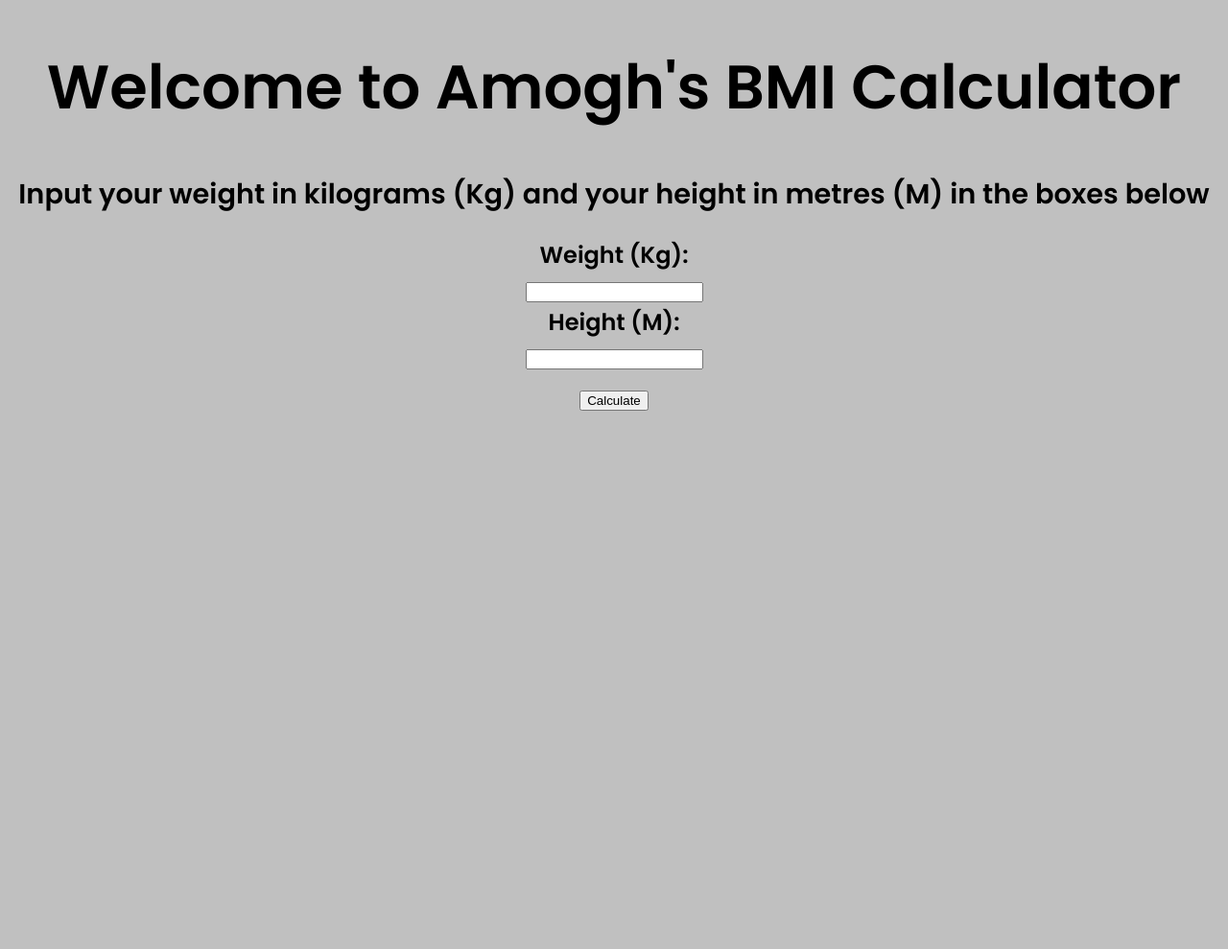
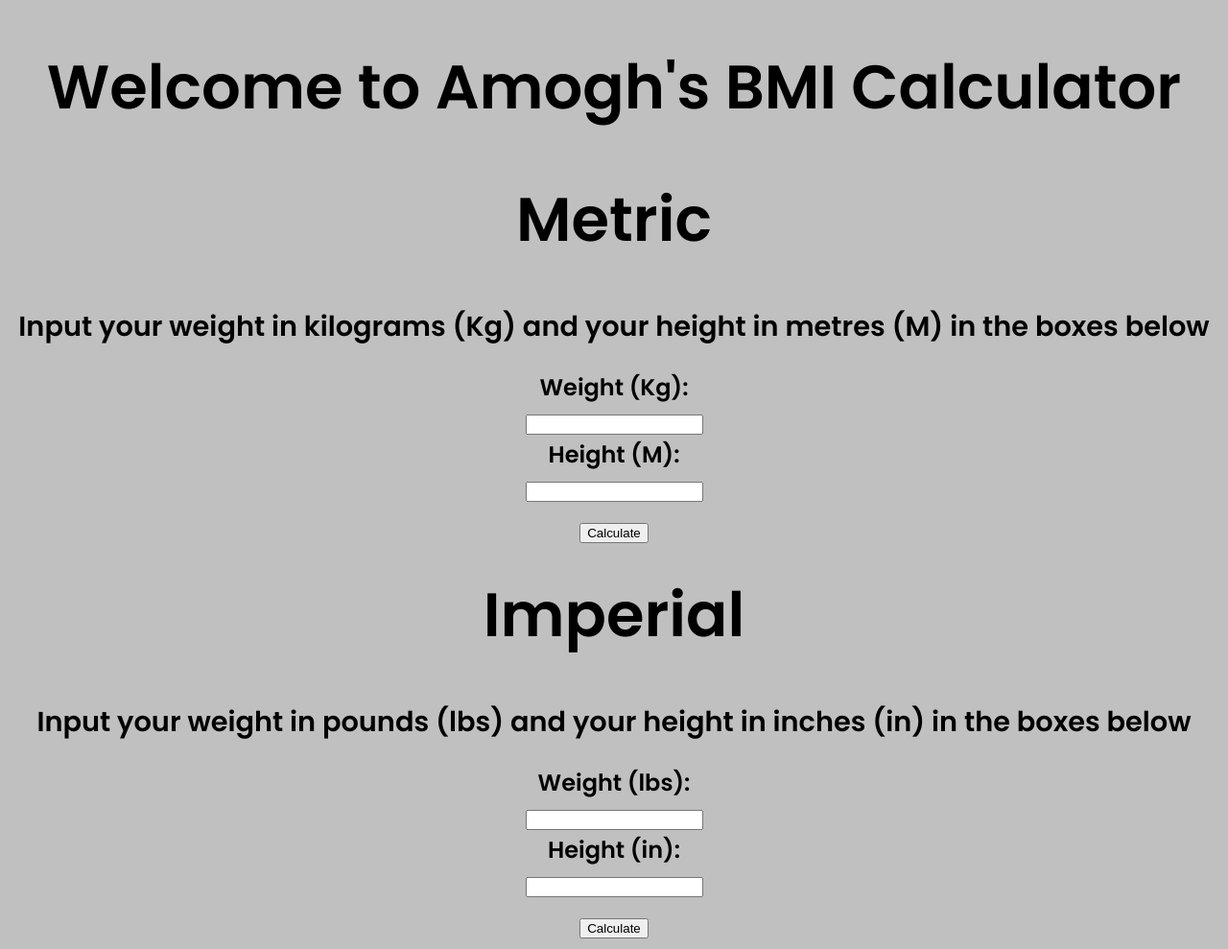
Before and after one commit to JoelWillams2021/BMI_Calculator, a plain HTML site: page index.html in a window 1280 px wide. Shown: the whole page at 96% size. Before the commit the page ends 800 px from the top, so only its background shows below. Drawn offline with Linux system fonts and the light colour scheme.

Commit message:
Added an Imperial Calculator
Can now add imperial values to the BMI Calculator

```diff
--- a/css/styles.css
+++ b/css/styles.css
@@ -5,6 +5,12 @@ body{
 
 
 .Title{
+  text-align: center;
+  font-family: 'Poppins', sans-serif;
+  font-size: 2rem;
+}
+
+.Metric{
   text-align: center;
   font-family: 'Poppins', sans-serif;
   font-size: 2rem;
@@ -36,3 +42,36 @@ body{
   font-size: 1.6rem;
   bottom:-1rem;
 }
+
+.Title_2{
+  text-align: center;
+  font-family: 'Poppins', sans-serif;
+  font-size: 2rem;
+}
+
+.Subtitle_2{
+  text-align: center;
+  font-family: 'Poppins', sans-serif;
+  font-size: 1.2rem;
+}
+
+.BMI_Form_2{
+  text-align: center;
+  font-family: 'Poppins', sans-serif;
+  font-size: 1.5rem;
+}
+
+.Submit_button_2{
+    position: relative;
+    bottom:-1rem;
+    text-align: center;
+    font-family: 'Poppins', sans-serif;
+}
+
+.Output_text_2{
+  position: relative;
+  text-align: center;
+  font-family: 'Poppins', sans-serif;
+  font-size: 1.6rem;
+  bottom:-1rem;
+}
--- a/index.html
+++ b/index.html
@@ -13,6 +13,10 @@
 
     <div class = "Title">
         <h1>Welcome to Amogh's BMI Calculator</h1>
+    </div>
+
+    <div class="Metric">
+      <h1>Metric</h1>
     </div>
 
     <div class ="Subtitle">
@@ -36,6 +40,31 @@
       <p id="Output"></p>
     </div>
 
+    <div class="Title_2">
+      <h1>Imperial</h1>
+    </div>
+
+    <div class ="Subtitle_2">
+        <h2>Input your weight in pounds (lbs) and your height in inches (in) in the boxes below </h2>
+    </div>
+
+    <div class="BMI_Form_2">
+      <form>
+        <label for="fname">Weight (lbs):</label><br>
+        <input type="text" id="Weight_Second" name="Weight"><br>
+        <label for="lname">Height (in):</label><br>
+        <input type="text" id="Height_Second" name="Height"><br>
+      </form>
+    </div>
+
+    <div class="Submit_button_2">
+        <button onclick="bmiCalculatorSecond()">Calculate</button>
+    </div>
+
+    <div class="Output_text_2">
+      <p id="Output_2"></p>
+    </div>
+
 
     <script src="js/script.js"></script>
 
--- a/js/script.js
+++ b/js/script.js
@@ -7,10 +7,42 @@ function bmiCalculator(){
     if (interpretation <= 18.5){
       document.getElementById("Output").innerHTML = "Your BMI is " + interpretation + ", so you are underweight.";
     }
+
     else if (interpretation > 18.5 && interpretation <= 24.9){
       document.getElementById("Output").innerHTML = "Your BMI is " + interpretation + ", so you are normal.";
     }
-    else if (interpretation > 24.9){
+
+    else if (interpretation > 24.9  && interpretation <= 29.9 ){
       document.getElementById("Output").innerHTML = "Your BMI is " + interpretation + ", so you are overweight.";
     }
+
+    else if (interpretation > 29.9){
+      document.getElementById("Output").innerHTML = "Your BMI is " + interpretation + ", so you are obese.";
+    }
+
 }
+
+
+function bmiCalculatorSecond(){
+    var weight = document.getElementById("Weight_Second").value;
+    var height = document.getElementById("Height_Second").value;
+    var bmiInput = weight*703/ Math.pow(height,2);
+    bmiInput = Math.round(bmiInput);
+    var interpretation = bmiInput
+    if (interpretation <= 18.5){
+      document.getElementById("Output_2").innerHTML = "Your BMI is " + interpretation + ", so you are underweight.";
+    }
+
+    else if (interpretation > 18.5 && interpretation <= 24.9){
+      document.getElementById("Output_2").innerHTML = "Your BMI is " + interpretation + ", so you are normal.";
+    }
+
+    else if (interpretation > 24.9  && interpretation <= 29.9 ){
+      document.getElementById("Output_2").innerHTML = "Your BMI is " + interpretation + ", so you are overweight.";
+    }
+
+    else if (interpretation > 29.9){
+      document.getElementById("Output_2").innerHTML = "Your BMI is " + interpretation + ", so you are obese.";
+    }
+
+}
```
